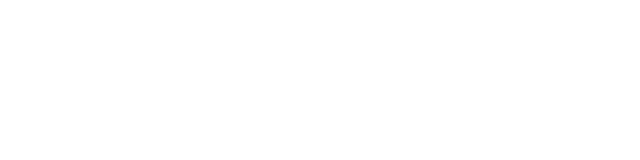
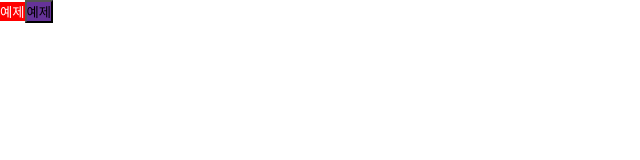
Before and after one commit to ssi02014/atomic-design-storybook, a React (Create React App) app: page / in a window 1280 px wide. Shown: the top 160 px of the page, without its empty margins (0-640 px from the left). Built offline with nearby package versions, Linux system fonts and the light colour scheme.

Commit message:
feat: emotion theme typescript

```diff
--- a/src/App.tsx
+++ b/src/App.tsx
@@ -1,11 +1,23 @@
 import React from "react";
+import { ThemeProvider } from "@emotion/react";
+import Button from "./components/atoms/button/Button";
 import GlobalStyles from "./components/GlobalStyles";
+
+const theme = {
+  colors: {
+    primary: "rebeccapurple",
+  },
+};
 
 function App() {
   return (
     <>
       <GlobalStyles />
-      <div className="App"></div>
+      <ThemeProvider theme={theme}>
+        <div className="App">
+          <Button>예제</Button>
+        </div>
+      </ThemeProvider>
     </>
   );
 }
--- a/src/components/GlobalStyles/index.tsx
+++ b/src/components/GlobalStyles/index.tsx
@@ -1,5 +1,5 @@
 import React from "react";
-import { Global, css } from "@emotion/react";
+import { Global, css, ThemeProvider } from "@emotion/react";
 
 const reset = css`
   * {
@@ -7,9 +7,16 @@
     padding: 0;
     box-sizing: border-box;
   }
+
+  body {
+  }
 `;
 const GlobalStyles = () => {
-  return <Global styles={reset}></Global>;
+  return (
+    <>
+      <Global styles={reset}></Global>
+    </>
+  );
 };
 
 export default GlobalStyles;
--- /dev/null
+++ b/src/components/atoms/button/Button.tsx
@@ -0,0 +1,31 @@
+import React from "react";
+import styled from "@emotion/styled";
+import { useTheme } from "@emotion/react";
+
+interface Props {
+  children: React.ReactNode;
+}
+
+const Button = ({ children }: Props) => {
+  const theme = useTheme();
+  console.log(theme);
+  return (
+    <>
+      <StyledButton>{children}</StyledButton>
+      <ThemeButton>{children}</ThemeButton>
+    </>
+  );
+};
+
+const StyledButton = styled.button`
+  background-color: red;
+  color: #fff;
+  border: none;
+  cursor: pointer;
+`;
+
+const ThemeButton = styled.button`
+  background-color: ${({ theme }) => theme.colors.primary};
+`;
+
+export default Button;
```
Also changed, not shown: src/components/GlobalStyles/style.d.ts (added, +9 -0 lines), 1 other file (tests, documents, lock files or other folders).
